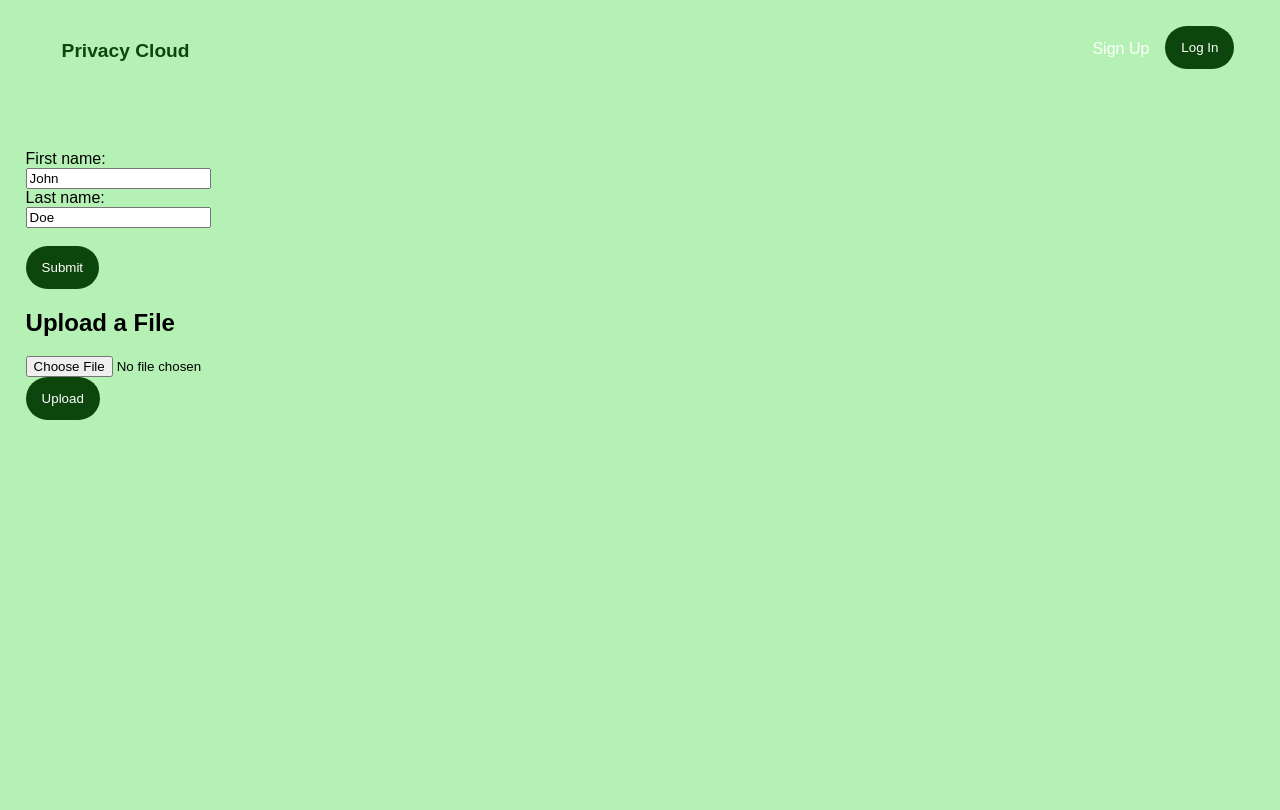
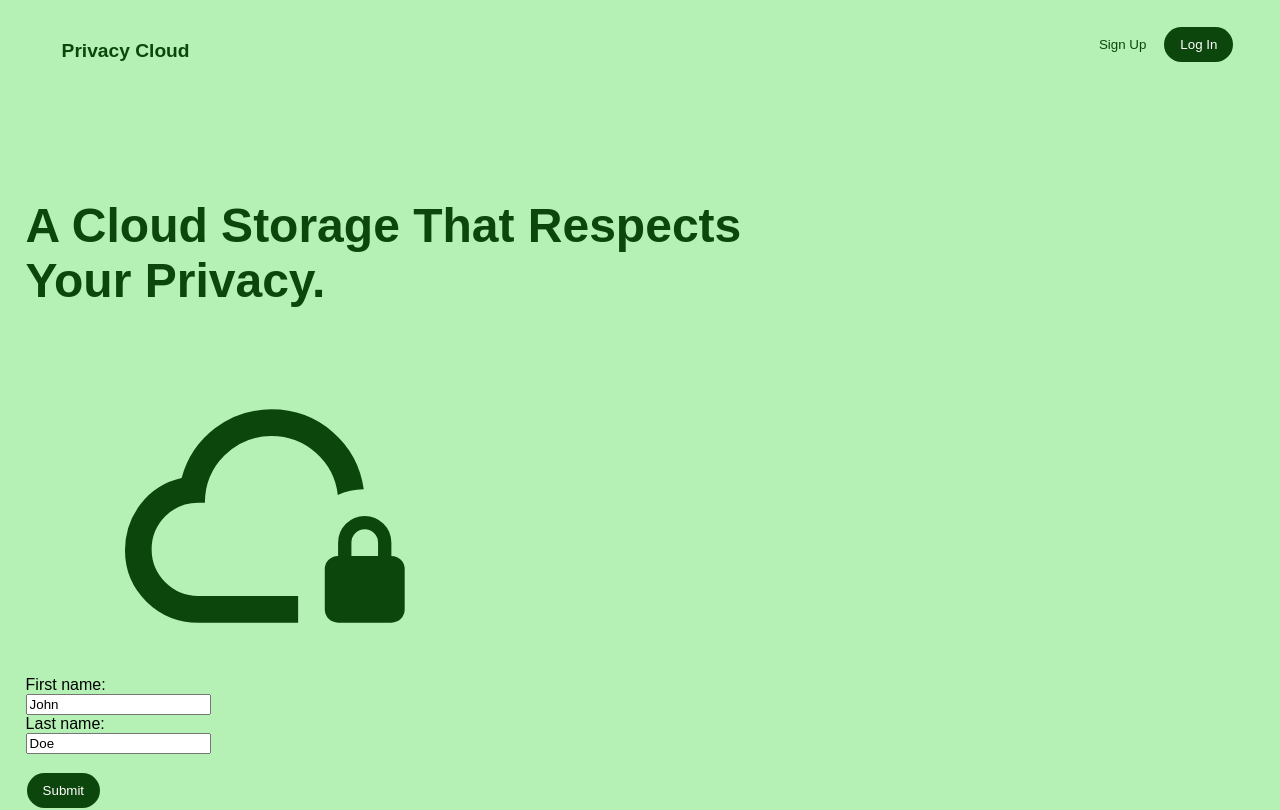
Before and after one commit to ju22dev/PrivacyCloud, a React (Vite) app in the folder client/: page / in a window 1280 px wide. Shown: the top 810 px of the page. Built offline with nearby package versions, Linux system fonts and the light colour scheme; a web font is replaced by a local one.

Commit message:
Updated both the UI and the Backend

```diff
--- a/client/src/App.jsx
+++ b/client/src/App.jsx
@@ -57,10 +57,14 @@ function App() {
             <nav>
                 <li id='home'><a href="#">Privacy Cloud</a></li>
                 <li className='sign'><button>Log In</button></li>
-                <li className='sign'><a href="#">Sign Up</a></li>
+                <li className='sign' id='signup'><button>Sign Up</button></li>
 
             </nav>
             <br /><br /><br />
+            <div className="showcase">
+                <p id="motto">A Cloud Storage That Respects Your Privacy.</p>
+                <img src="/cloud_lock.svg" alt="s" />
+            </div>
             <div>
                 <form onSubmit={textSubmit}>
                     <label htmlFor="fname">First name:</label><br></br>
--- a/client/src/index.css
+++ b/client/src/index.css
@@ -23,6 +23,12 @@ nav li#home a{
   color: rgb(12, 70, 12);;
 }
 
+nav li#signup button{
+  color: rgb(12, 70, 12);
+  background-color: #b5f1b5;
+}
+
+
 nav li.sign {
   float: right;
 }
@@ -39,11 +45,39 @@ button {
   background-color: rgb(12, 70, 12);
   color: white;
   border: none;
-  padding: 14px 16px;
+  padding: 10px 16px;
   border-radius: 52px;
+  margin: 1px;
 }
 
 button:hover {
   background-color: white;
   color: rgb(12, 70, 12);
 }
+
+p#motto {
+  font-size: 300%;
+  font-weight: 600;
+  color: rgb(12, 70, 12);
+}
+
+img {
+  height: 20em;
+  width: 20em;
+}
+
+.showcase {
+  float: left;
+  width: 100%;
+}
+
+.showcase img {
+  width: 40%;
+
+  display: block;
+}
+
+.showcase p {
+  width: 60%;
+  display: block;
+}
```
Also changed, not shown: client/public/cloud_lock.svg (added), 1 other file (tests, documents, lock files or other folders). Lines whose indentation alone changed are shown as unchanged.
